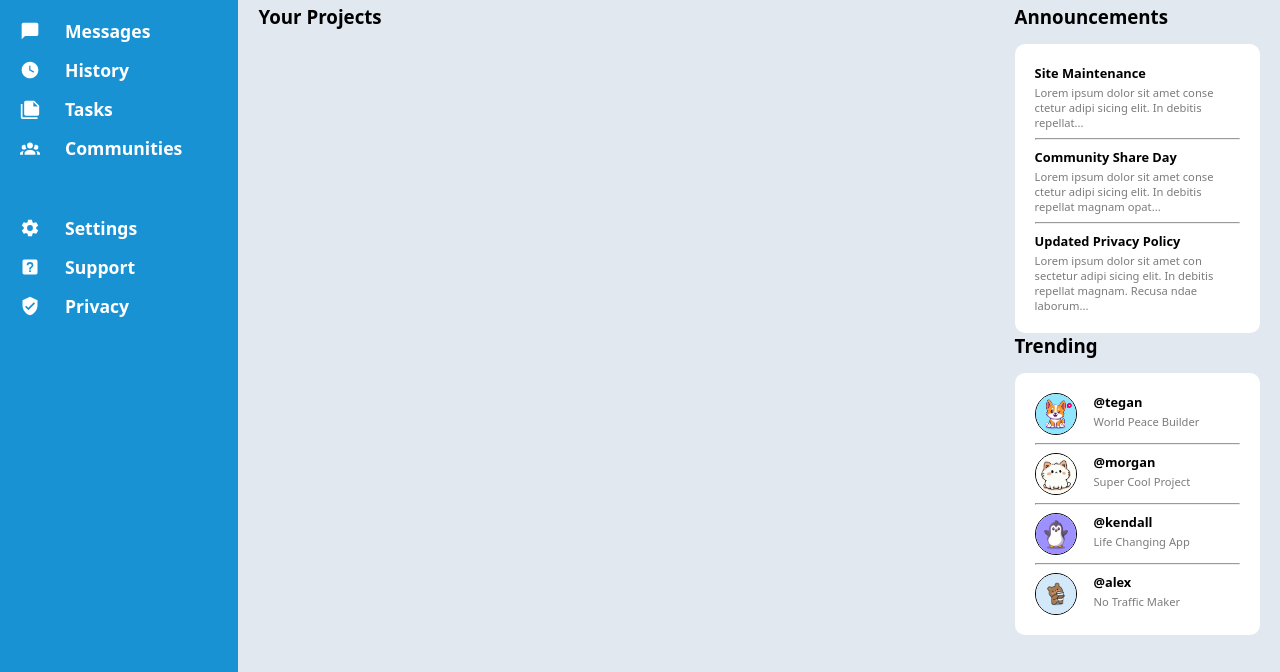
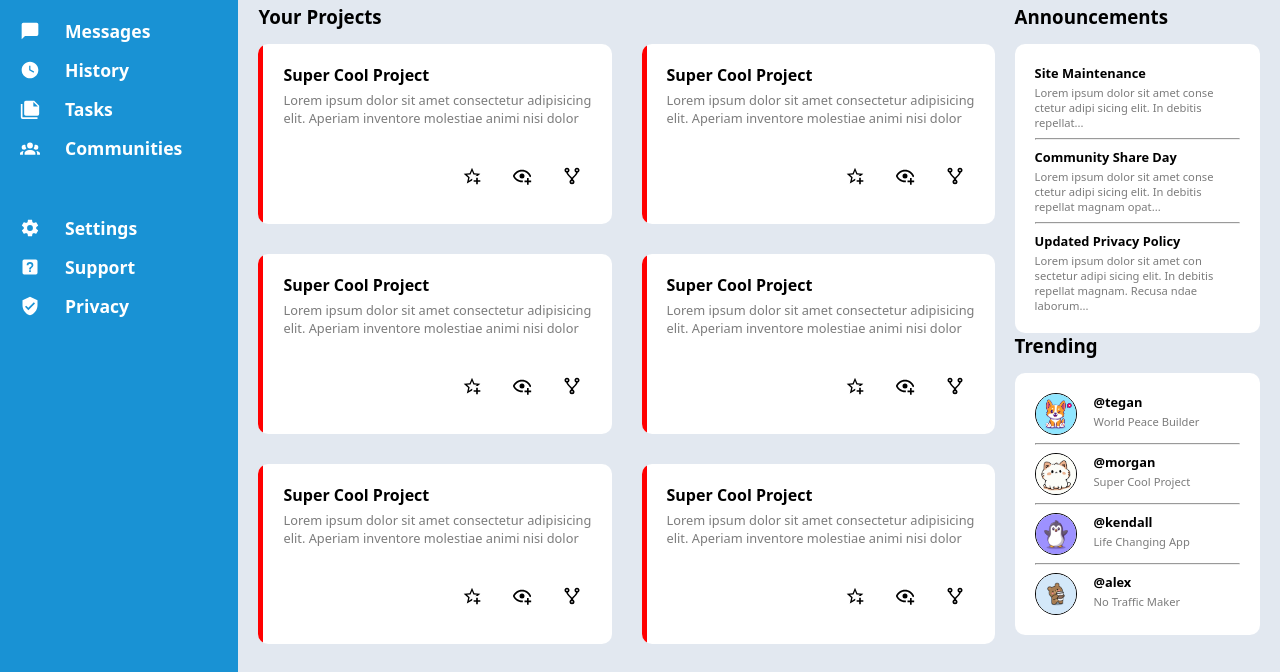
Before and after one commit to kyle2burt/admin-dashboard, a plain HTML site: page index.html in a window 1280 px wide. Shown: the part 181-853 px from the top of the page. Drawn offline with Linux system fonts and the light colour scheme.

Commit message:
Add project card styles and layout

```diff
--- a/index.html
+++ b/index.html
@@ -64,6 +64,80 @@
         <div class="main">
             <div class="projects">
                 <h3>Your Projects</h3>
+                <div class="project-container">
+                    <div class="project-card">
+                        <div class="color"></div>
+                        <div class="text">
+                            <h4>Super Cool Project</h4>
+                            <p>Lorem ipsum dolor sit amet consectetur adipisicing elit. Aperiam inventore molestiae animi nisi dolor</p>
+                        </div>
+                        <div class="icon-box">
+                            <img class="icon" src="./icons/star.svg" width="20px">
+                            <img class="icon" src="./icons/watch.svg" width="20px">
+                            <img class="icon" src="./icons/fork.svg" width="20px">
+                        </div>
+                    </div>
+                    <div class="project-card">
+                        <div class="color"></div>
+                        <div class="text">
+                            <h4>Super Cool Project</h4>
+                            <p>Lorem ipsum dolor sit amet consectetur adipisicing elit. Aperiam inventore molestiae animi nisi dolor</p>
+                        </div>
+                        <div class="icon-box">
+                            <img class="icon" src="./icons/star.svg" width="20px">
+                            <img class="icon" src="./icons/watch.svg" width="20px">
+                            <img class="icon" src="./icons/fork.svg" width="20px">
+                        </div>
+                    </div>
+                    <div class="project-card">
+                        <div class="color"></div>
+                        <div class="text">
+                            <h4>Super Cool Project</h4>
+                            <p>Lorem ipsum dolor sit amet consectetur adipisicing elit. Aperiam inventore molestiae animi nisi dolor</p>
+                        </div>
+                        <div class="icon-box">
+                            <img class="icon" src="./icons/star.svg" width="20px">
+                            <img class="icon" src="./icons/watch.svg" width="20px">
+                            <img class="icon" src="./icons/fork.svg" width="20px">
+                        </div>
+                    </div>
+                    <div class="project-card">
+                        <div class="color"></div>
+                        <div class="text">
+                            <h4>Super Cool Project</h4>
+                            <p>Lorem ipsum dolor sit amet consectetur adipisicing elit. Aperiam inventore molestiae animi nisi dolor</p>
+                        </div>
+                        <div class="icon-box">
+                            <img class="icon" src="./icons/star.svg" width="20px">
+                            <img class="icon" src="./icons/watch.svg" width="20px">
+                            <img class="icon" src="./icons/fork.svg" width="20px">
+                        </div>
+                    </div>
+                    <div class="project-card">
+                        <div class="color"></div>
+                        <div class="text">
+                            <h4>Super Cool Project</h4>
+                            <p>Lorem ipsum dolor sit amet consectetur adipisicing elit. Aperiam inventore molestiae animi nisi dolor</p>
+                        </div>
+                        <div class="icon-box">
+                            <img class="icon" src="./icons/star.svg" width="20px">
+                            <img class="icon" src="./icons/watch.svg" width="20px">
+                            <img class="icon" src="./icons/fork.svg" width="20px">
+                        </div>
+                    </div>
+                    <div class="project-card">
+                        <div class="color"></div>
+                        <div class="text">
+                            <h4>Super Cool Project</h4>
+                            <p>Lorem ipsum dolor sit amet consectetur adipisicing elit. Aperiam inventore molestiae animi nisi dolor</p>
+                        </div>
+                        <div class="icon-box">
+                            <img class="icon" src="./icons/star.svg" width="20px">
+                            <img class="icon" src="./icons/watch.svg" width="20px">
+                            <img class="icon" src="./icons/fork.svg" width="20px">
+                        </div>
+                    </div>
+                </div>
             </div>
             <div class="announcements">
                 <h3>Announcements</h3>
--- a/styles.css
+++ b/styles.css
@@ -120,6 +120,46 @@ body {
 .projects {
     grid-row: 1 / 3;
 }
+.project-container {
+    display: grid;
+    grid-template-columns: repeat(auto-fit, minmax(300px, 1fr));
+    gap: 30px;
+}
+.project-card {
+    display: grid;
+    grid-template-columns: 5px 1fr;
+    /* width: 300px; */
+    height: 180px;
+    background-color: white;
+    border-radius: 10px;
+    overflow: hidden;
+}
+.project-card .color {
+    grid-row: 1 / 4;
+    background-color: red;
+}
+.project-card .text {
+    padding: 20px;
+}
+.text h4,
+.text p {
+    margin: 0;
+}
+.text h4 {
+    font-size: 1rem;
+    margin-bottom: 5px;
+}
+.text p {
+    color: var(--light-text);
+    font-size: .8rem;
+}
+.project-card .icon-box {
+    display: grid;
+    grid-auto-flow: column;
+    justify-content: end;
+    gap: 30px;
+    padding: 10px 30px 20px;
+}
 .container {
     padding: 20px;
     background-color: white;
```
Also changed, not shown: icons/fork.svg (added), icons/star.svg (added), icons/watch.svg (added).
